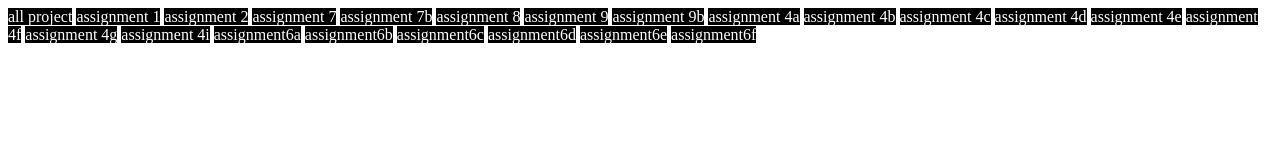
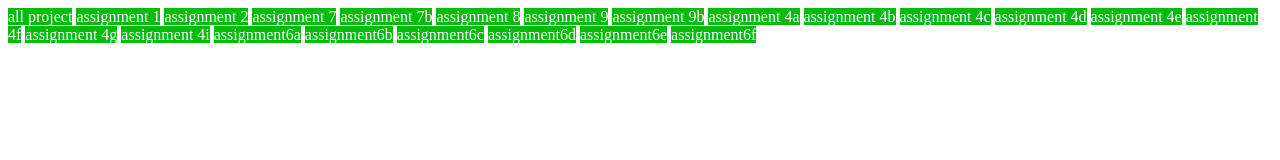
Before and after one commit to sarimsaleem/ASSIGNMENT, a plain HTML site: page all projects/index.html in a window 1280 px wide. Drawn offline with Linux system fonts and the light colour scheme.

Commit message:
Update index.html

```diff
--- a/all projects/index.html
+++ b/all projects/index.html
@@ -9,7 +9,7 @@
         a {
             color: white;
             text-decoration: dotted;
-            background: rgb(0, 0, 0);
+            background: rgb(4, 187, 14);
 
         }
 
```
